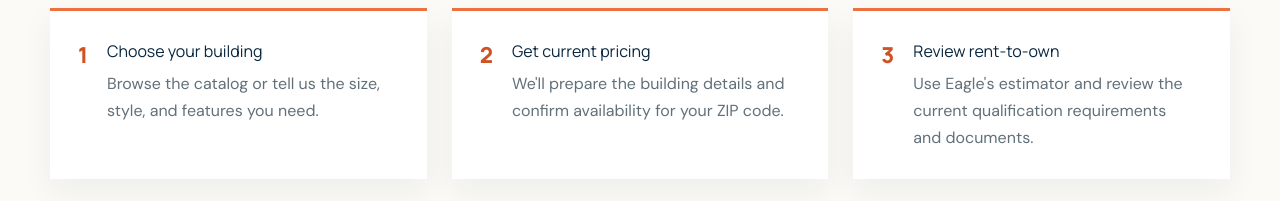
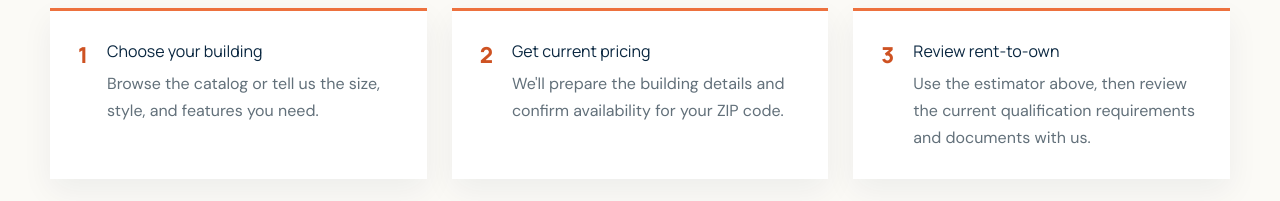
Before and after one commit to barrylunsford/mycarportguy, a Next.js app: page /financing in a window 1280 px wide. Shown: the part 3135-3336 px from the top of the page. Built offline with nearby package versions, Linux system fonts and the light colour scheme.

Commit message:
Clarify on-site financing estimator

```diff
--- a/app/financing/page.tsx
+++ b/app/financing/page.tsx
@@ -100,7 +100,7 @@ export default function FinancingPage() {
           <ol>
             <li><span>1</span><div><h3>Choose your building</h3><p>Browse the catalog or tell us the size, style, and features you need.</p></div></li>
             <li><span>2</span><div><h3>Get current pricing</h3><p>We&apos;ll prepare the building details and confirm availability for your ZIP code.</p></div></li>
-            <li><span>3</span><div><h3>Review rent-to-own</h3><p>Use Eagle&apos;s estimator and review the current qualification requirements and documents.</p></div></li>
+            <li><span>3</span><div><h3>Review rent-to-own</h3><p>Use the estimator above, then review the current qualification requirements and documents with us.</p></div></li>
           </ol>
           <div className="financing-final-cta">
             <div><strong>Ready to compare your options?</strong><span>Start with a free, no-pressure building quote.</span></div>
```
